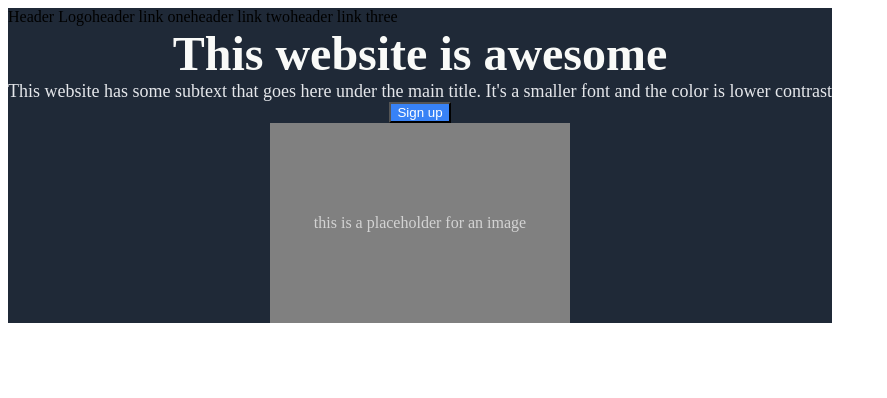
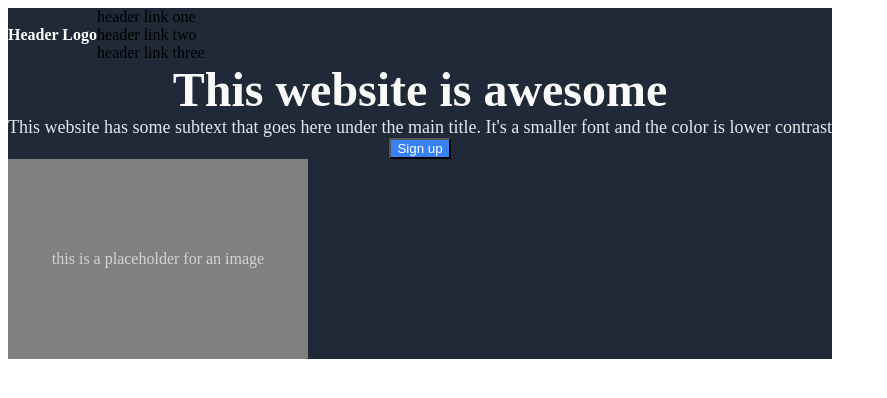
Before and after one commit to mightymikemike/landingpage, a plain HTML site: page index.html in a window 1280 px wide. Shown: the whole page, without its empty margins (0-887 px from the left). Drawn offline with Linux system fonts and the light colour scheme.

Commit message:
update to index

```diff
--- a/index.html
+++ b/index.html
@@ -8,17 +8,19 @@
 </head>
 <body>
     <div class="top">
-        <div class="header">Header Logo
-            <div>header link one</div>
-            <div>header link two</div>
-            <div>header link three</div>
+        <div class="header"><div style=color:white><div style=font-weight:bolder>Header Logo</div></div>
+            <div class="header-links">
+                <div>header link one</div>
+                <div>header link two</div>
+                <div>header link three</div>
+            </div>
         </div>
         <div class="main">
             <div class="main-text">This website is awesome</div>
             <div class="subtext">This website has some subtext that goes here under the main title. It's a smaller font and the color is lower contrast</div>
             <button>Sign up</button>
-            <div class="placeholder">this is a placeholder for an image</div>
         </div>
+        <div class="placeholder">this is a placeholder for an image</div>
     </div>
 </body>
 </html>
```
